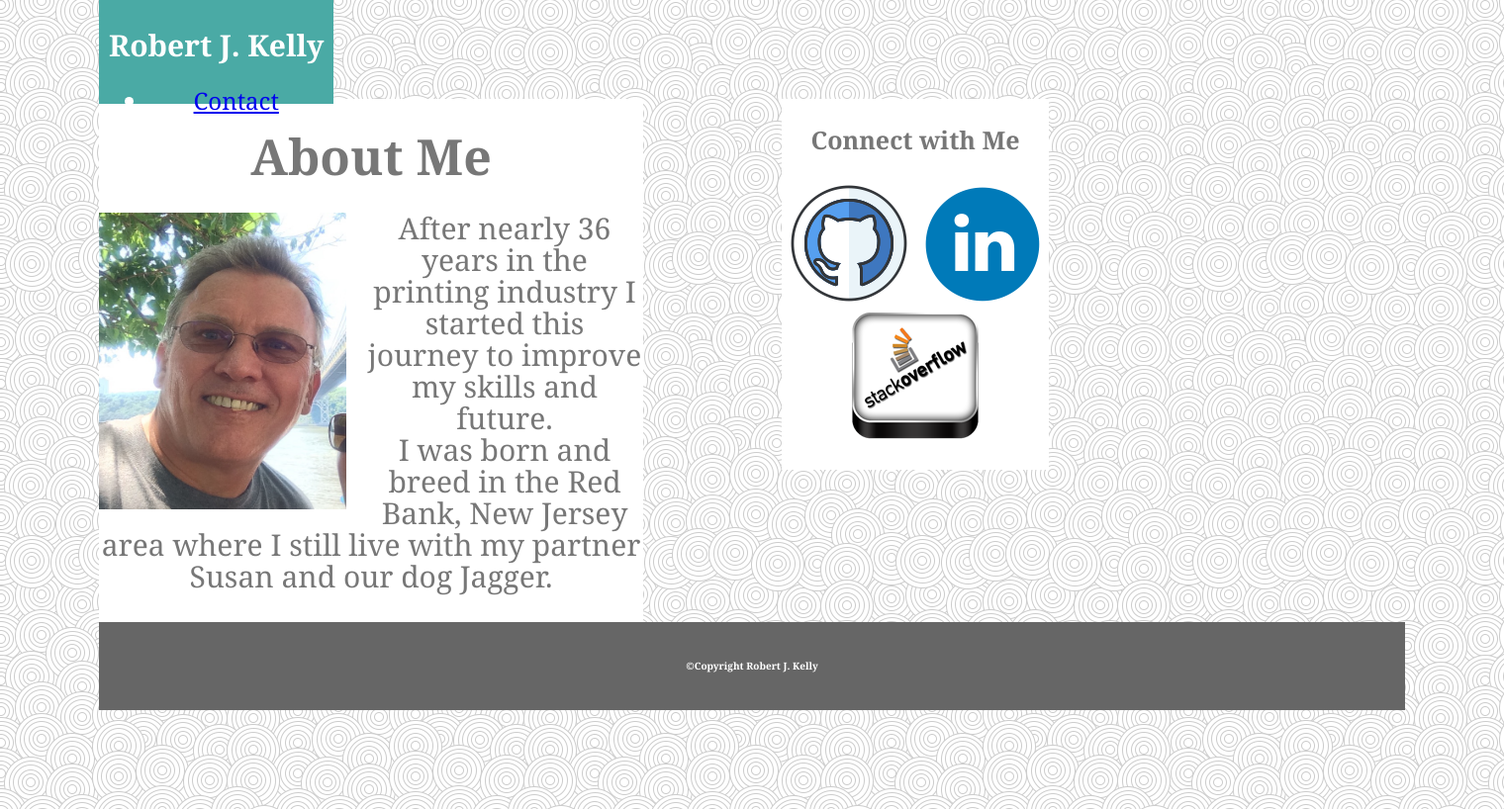
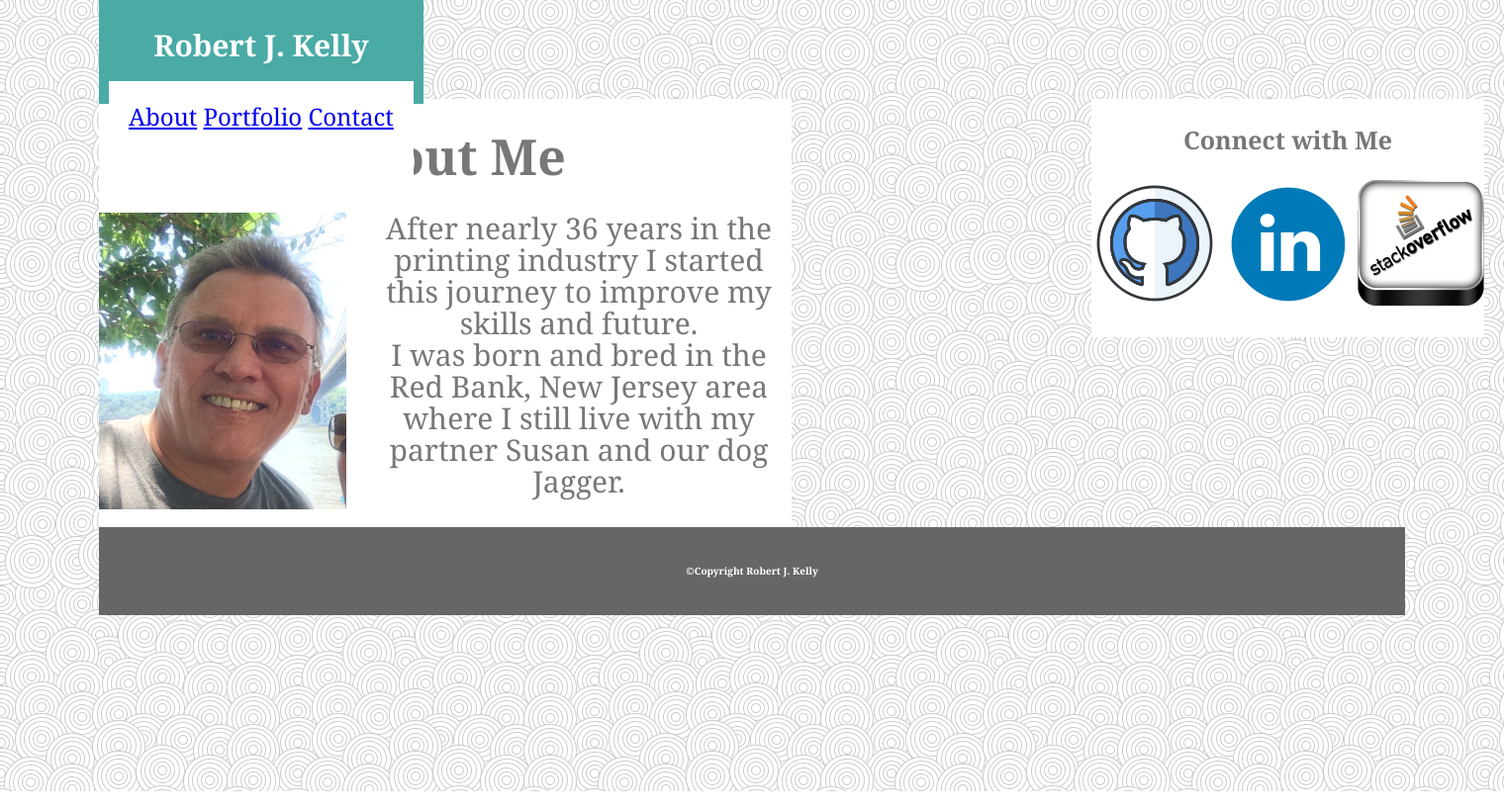
Before and after one commit to rjkinhighlands/Basic-Portfolio, a PHP site: page / in a window 1520 px wide. Shown: the whole page at 99% size. Run offline with PHP 8.4, Linux system fonts and the light colour scheme.

Commit message:
day four

```diff
--- a/Basic-Portfolio/assets/css/Style.css
+++ b/Basic-Portfolio/assets/css/Style.css
@@ -3,6 +3,7 @@
   box-sizing: border-box;
   text-align: center;
 }
+    /* Left Header Name */
 header {
 	background: #4aaaa5;
 	padding: 10px;
@@ -13,8 +14,30 @@ header {
     position: fixed;
     top: 0;
 }
+    /* Right Header Links */
+nav {
+    background: #FFFFFF;
+    padding: 10px;
+    height: 85px;
+    margin: auto;
+    padding: 100;
+    color: #7777777;
+    position: right;
+    top: 0;
+}
+ul {
+    background: #FFFFFF;
+    padding: 10px;
+    height: 85px;
+    margin: auto;
+    padding: 100;
+    color: #7777777;
+    position: right;
+    top: 0;
+}
+    /* About Me */
 body {
-    height: 100%;
+    height: 50%;
     background:url(../images/MainBackgroud.png);
     margin: 0;
     padding: 100px;
@@ -25,17 +48,20 @@ body {
 }
 section {
 }
-.container
-    {width: 960px;}
+.container {
+    width: 1400px;
+}
+        /* About Me Position */
 #left {
     float: left;
-    width: 550px;
+    width: 700px;
     background: #FFFFFF;
     color:#777777;
 }
+        /* Connect Me Position*/
 #right {
     float: right;
-    width: 270px;
+    width: 700;
     background: #FFFFFF;
     color: #777777;
 }
@@ -49,6 +75,7 @@ section {
     padding: px;
     margin-top: 20px;
 }
+                /* Header Text */
 * {
     box-sizing: 94px;
     text-align: center;
@@ -77,16 +104,18 @@ footer {
     font-size: 10px;
     border: 20 solid #fff;
     clear: both;
+    box-sizing: 94px;
+    text-align: center;
 }
-#container {
-	width: 1600;
+.container {
+	width: 1400;
 	margin: auto;
 }
 #bio-image {
 	float: left; width: 50%:
 }
 #main-bio {
-	width: 100%;
+	width: 50%;
 }
 #bio-image {
 	width: 250px;
--- a/Basic-Portfolio/index.html
+++ b/Basic-Portfolio/index.html
@@ -8,19 +8,20 @@
 </html>
 	<header>
 		<h1>Robert J. Kelly</h1>
-		<nav>
-			<ul>
-				<li><a href="contact html">Contact</a>
-				</li>
-			</ul>
-		</nav>
+			<nav>
+				<ul>
+					<li><a href="contact html">About</a>
+					<l2><a href="contact html">Portfolio</a>
+					<l2><a href="contact html">Contact</a>
+				</ul>
+			</nav>
 	</header>
 	<div class="container">
 		<section id="left">
 			<h2>About Me</h2>
 			<img src="./assets/images/RobertJKelly.jpg" alt="Your Name" id="bio-image">
 			<p>After nearly 36 years in the printing industry I started this journey to improve my skills and future.<br>
-			I was born and breed in the Red Bank, New Jersey area where I still live with my partner Susan and our dog Jagger.</p>
+			I was born and bred in the Red Bank, New Jersey area where I still live with my partner Susan and our dog Jagger.</p>
 		</section>
 		<section id="right">
 			<h3>Connect with Me<h3>
```
Also changed, not shown: 1 other file.
